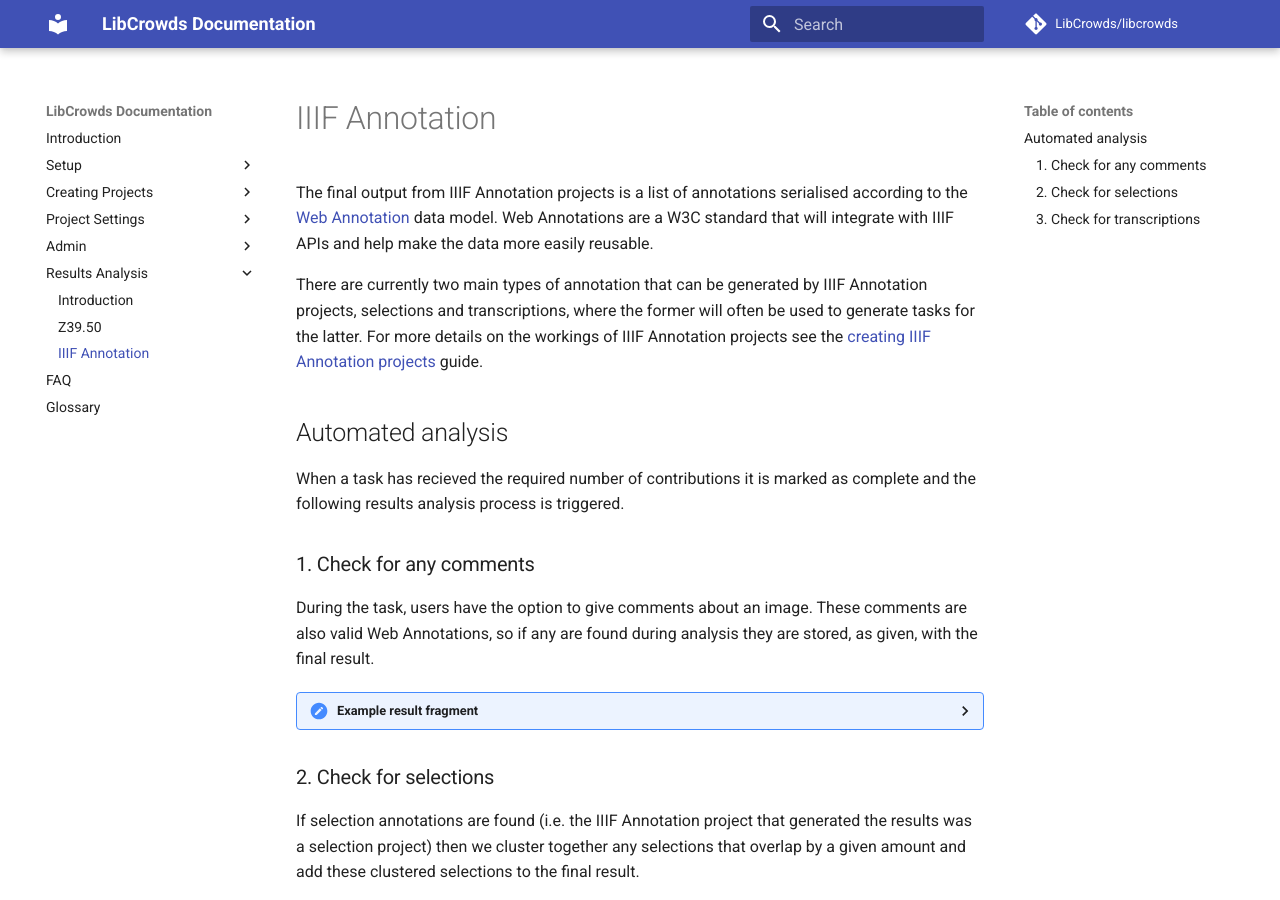
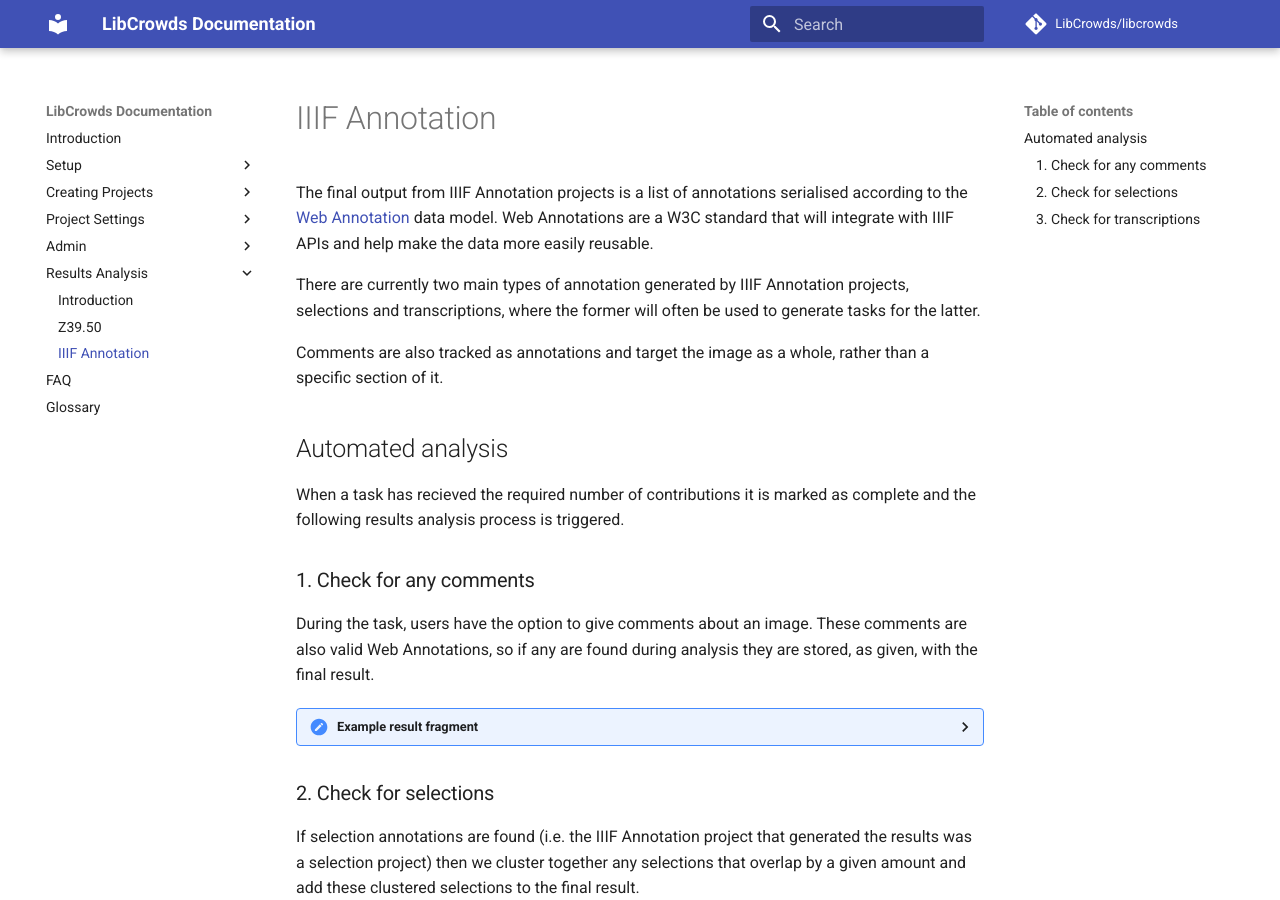
Before and after one commit to LibCrowds/docs, an MkDocs documentation site: the page built from docs/analysis/iiif.md, in a window 1280 px wide and 900 px high. Built offline with MkDocs 1.6.1 and Material for MkDocs 9.7.7, drawn with Linux system fonts in a browser that asks for light colours; comment, search, counter and statistics services are not loaded; old or Windows-style settings are respelled for this version of MkDocs.

Commit message:
Update iiif docs

```diff
--- a/docs/analysis/iiif.md
+++ b/docs/analysis/iiif.md
@@ -3,11 +3,12 @@
 data model. Web Annotations are a W3C standard that will integrate with IIIF
 APIs and help make the data more easily reusable.
 
-There are currently two main types of annotation that can be generated by
-IIIF Annotation projects, selections and transcriptions, where the former
-will often be used to generate tasks for the latter. For more details on the
-workings of IIIF Annotation projects see the
-[creating IIIF Annotation projects](/creating_projects/iiif.md) guide.
+There are currently two main types of annotation generated by IIIF Annotation
+projects, selections and transcriptions, where the former will often be used
+to generate tasks for the latter.
+
+Comments are also tracked as annotations and target the image as a whole,
+rather than a specific section of it.
 
 ## Automated analysis
 
```
